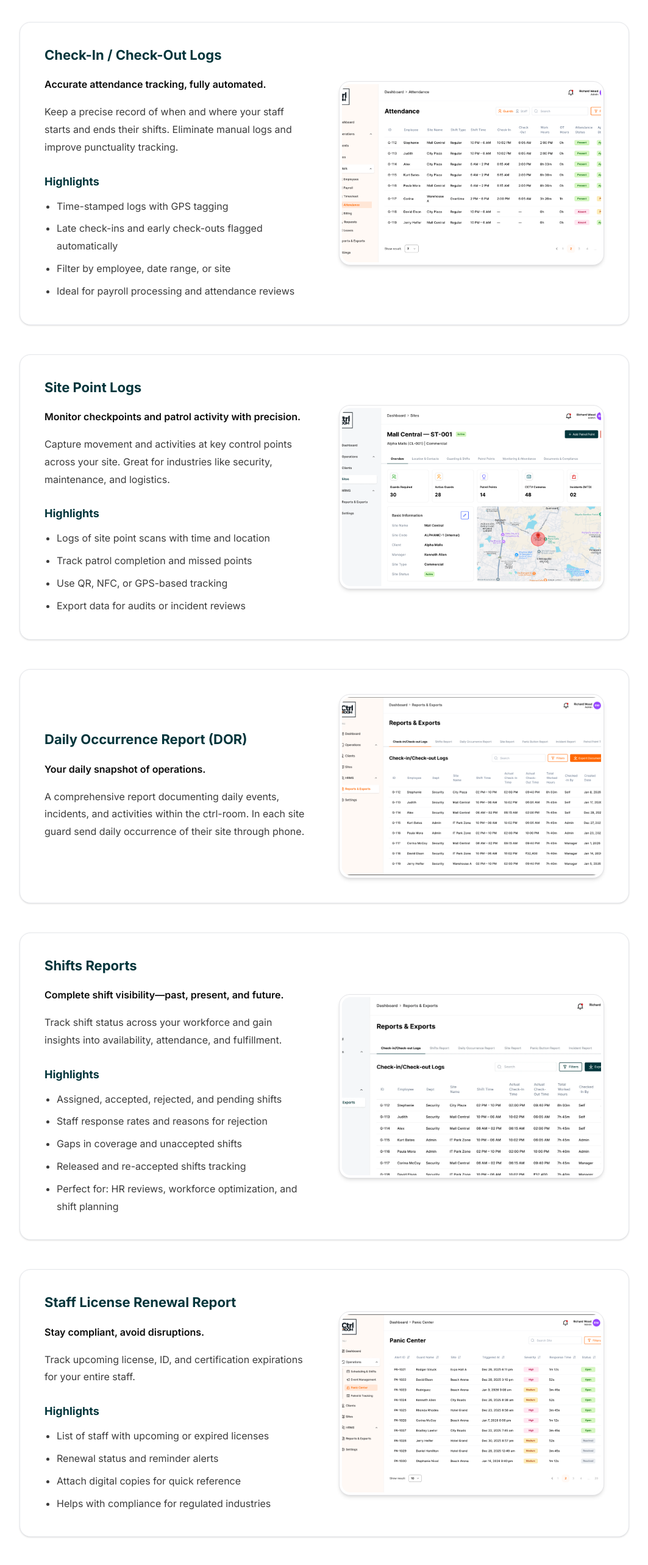
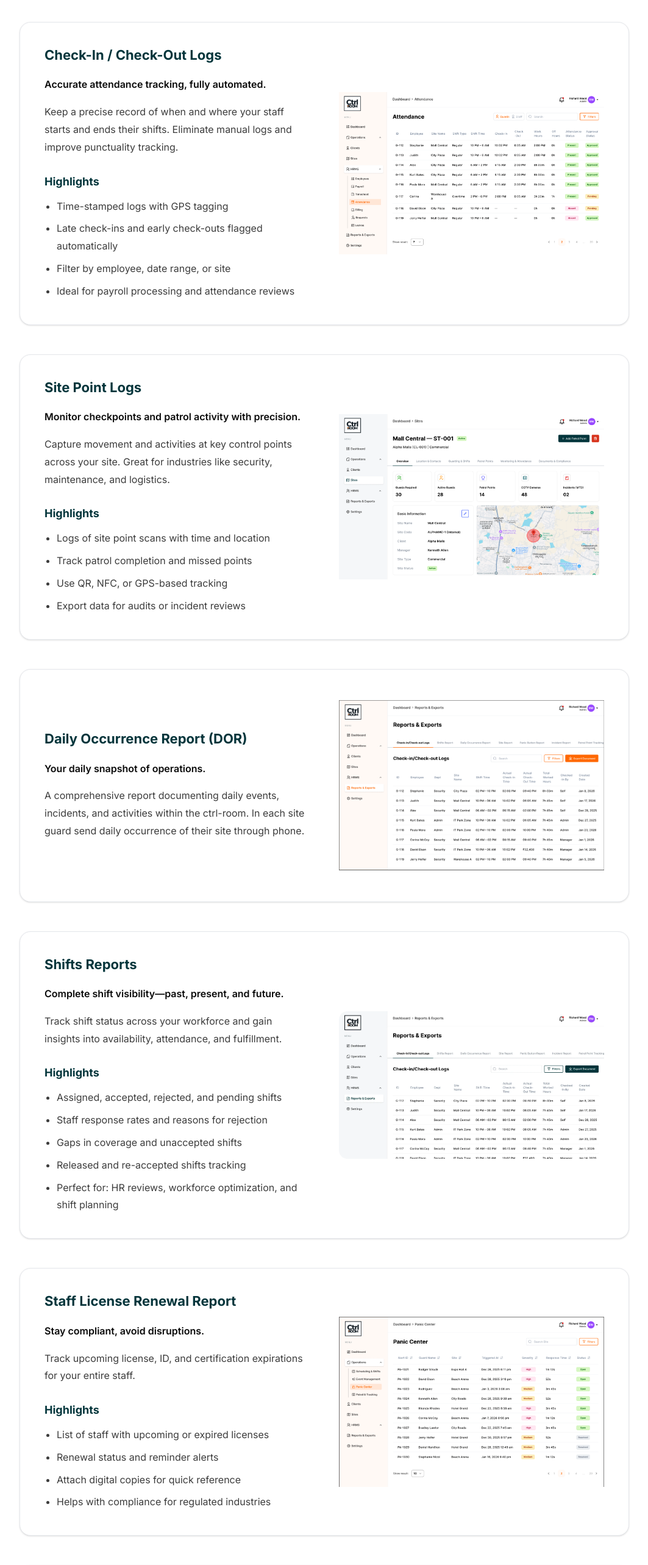
Before and after one commit to info-thathwaa/ctrl-room-web, a Next.js app: page /reports in a window 1280 px wide. Shown: the part 1320-3886 px from the top of the page at 61% size, without its empty margins (108-1171 px from the left). Built offline with nearby package versions, Linux system fonts and the light colour scheme.

Commit message:
feat: implement Reports module page with feature highlights and log descriptions

```diff
--- a/components/reports/Reports.tsx
+++ b/components/reports/Reports.tsx
@@ -155,16 +155,14 @@ const Reports = () => {
               </div>
             </div>
 
-            <div className="w-full lg:w-1/2">
-              <div className="border border-zinc-200 rounded-2xl shadow-md bg-white overflow-hidden p-1">
-                <div className="relative aspect-[16/11] w-full bg-zinc-50 rounded-xl overflow-hidden">
+            <div className="w-full lg:w-1/2 flex justify-end">
+              <div className="relative w-full aspect-[1.45] max-w-[540px]">
                 <Image
                   src="/features/attendance.png"
                   alt="Check-In / Check-Out Logs"
                   fill
-                    className="object-cover"
+                  className="object-contain object-right"
                 />
-                </div>
               </div>
             </div>
           </motion.div>
@@ -204,16 +202,14 @@ const Reports = () => {
               </div>
             </div>
 
-            <div className="w-full lg:w-1/2">
-              <div className="border border-zinc-200 rounded-2xl shadow-md bg-white overflow-hidden p-1">
-                <div className="relative aspect-[16/11] w-full bg-zinc-50 rounded-xl overflow-hidden">
+            <div className="w-full lg:w-1/2 flex justify-end">
+              <div className="relative w-full aspect-[1.45] max-w-[540px]">
                 <Image
                   src="/features/site.png"
                   alt="Site Point Logs"
                   fill
-                    className="object-cover"
+                  className="object-contain object-right"
                 />
-                </div>
               </div>
             </div>
           </motion.div>
@@ -241,16 +237,14 @@ const Reports = () => {
               </div>
             </div>
 
-            <div className="w-full lg:w-1/2">
-              <div className="border border-zinc-200 rounded-2xl shadow-md bg-white overflow-hidden p-1">
-                <div className="relative aspect-[16/11] w-full bg-zinc-50 rounded-xl overflow-hidden">
+            <div className="w-full lg:w-1/2 flex justify-end">
+              <div className="relative w-full aspect-[1.45] max-w-[540px]">
                 <Image
                   src="/features/reports.png"
                   alt="Daily Occurrence Report"
                   fill
-                    className="object-cover"
+                  className="object-contain object-right"
                 />
-                </div>
               </div>
             </div>
           </motion.div>
@@ -291,16 +285,14 @@ const Reports = () => {
               </div>
             </div>
 
-            <div className="w-full lg:w-1/2">
-              <div className="border border-zinc-200 rounded-2xl shadow-md bg-white overflow-hidden p-1">
-                <div className="relative aspect-[16/11] w-full bg-zinc-50 rounded-xl overflow-hidden">
+            <div className="w-full lg:w-1/2 flex justify-end">
+              <div className="relative w-full aspect-[1.45] max-w-[540px]">
                 <Image
                   src="/features/Report.webp"
                   alt="Shifts Reports"
                   fill
-                    className="object-cover"
+                  className="object-contain object-right"
                 />
-                </div>
               </div>
             </div>
           </motion.div>
@@ -340,16 +332,14 @@ const Reports = () => {
               </div>
             </div>
 
-            <div className="w-full lg:w-1/2">
-              <div className="border border-zinc-200 rounded-2xl shadow-md bg-white overflow-hidden p-1">
-                <div className="relative aspect-[16/11] w-full bg-zinc-50 rounded-xl overflow-hidden">
+            <div className="w-full lg:w-1/2 flex justify-end">
+              <div className="relative w-full aspect-[1.45] max-w-[540px]">
                 <Image
                   src="/features/panic.png"
                   alt="Staff License Renewal Report"
                   fill
-                    className="object-cover"
+                  className="object-contain object-right"
                 />
-                </div>
               </div>
             </div>
           </motion.div>
```
Lines whose indentation alone changed are shown as unchanged.
